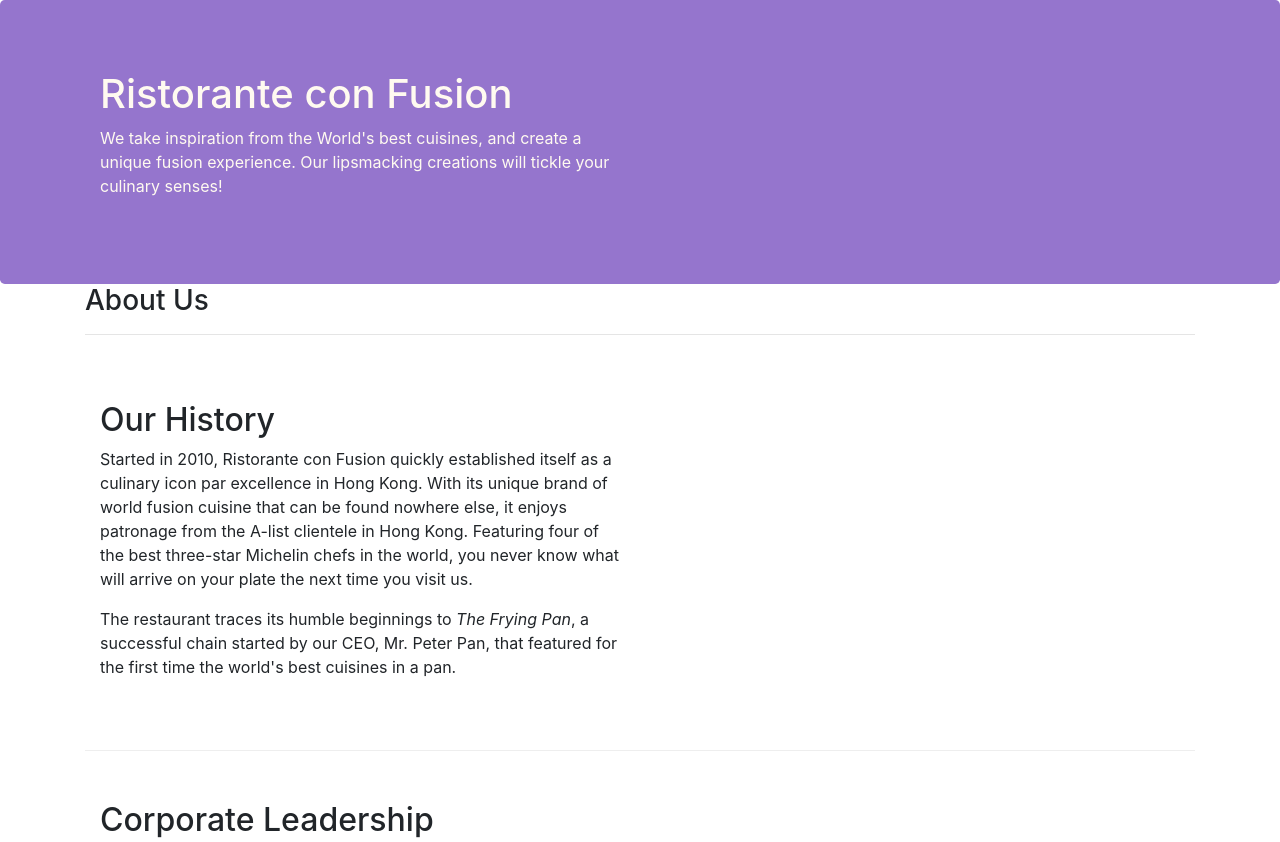
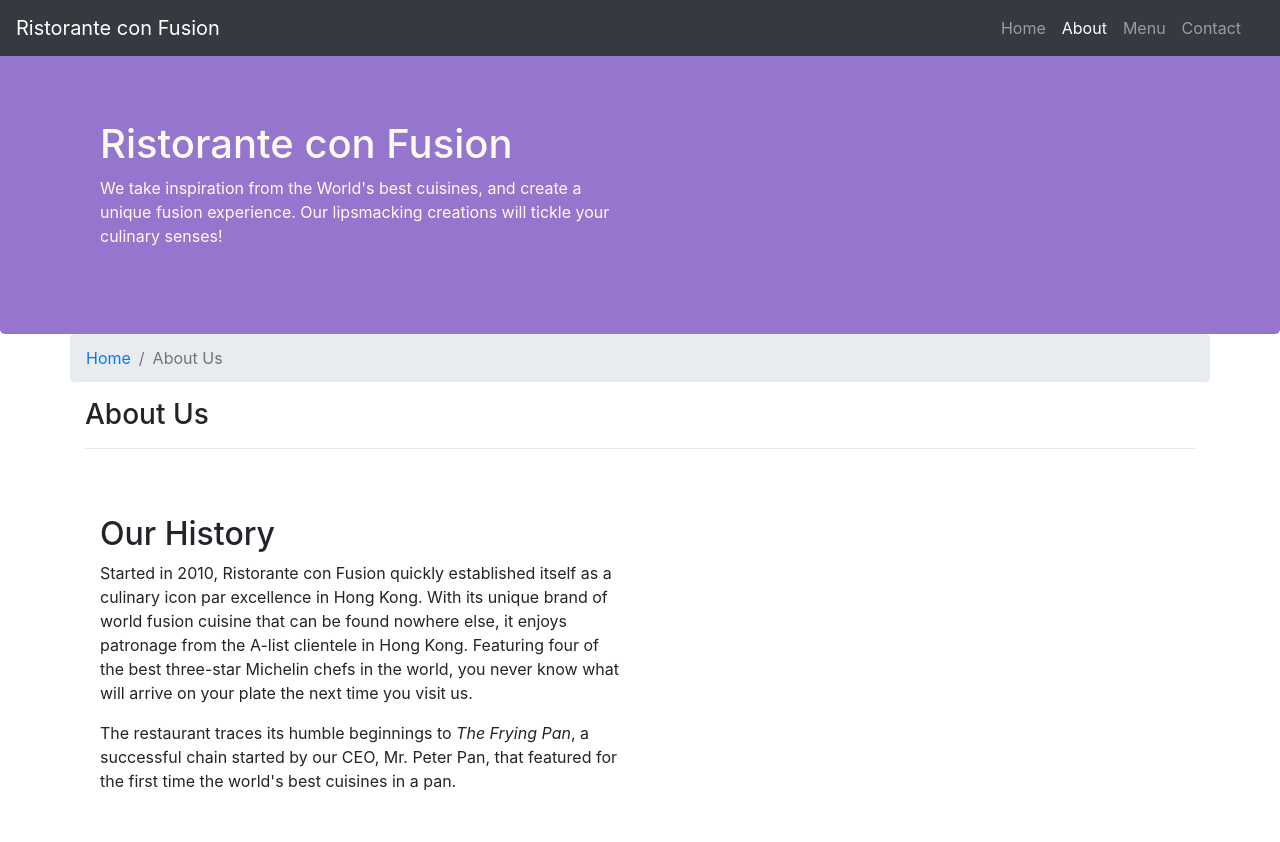
Before and after one commit to Navojith/Bootstrap-Project1, a website: page aboutus.html in a window 1280 px wide. Shown: the top 842 px of the page. Drawn offline with nearby package versions, Linux system fonts and the light colour scheme.

Commit message:
navbar & breadcrumbs

```diff
--- a/aboutus.html
+++ b/aboutus.html
@@ -20,6 +20,23 @@
 <body>
 
 
+    <nav class="navbar navbar-dark navbar-expand-sm bg-dark fixed-top">
+        <a class="navbar-brand mr-auto" href="./index.html">Ristorante con Fusion</a>
+        <button class="navbar-toggler" type="button" data-toggle="collapse" data-target="#navbarSupportedContent">
+            <span class="navbar-toggler-icon"></span>
+        </button>
+
+        <div class="collapse navbar-collapse" id="navbarSupportedContent">
+            <div class="container">
+                <ul class="navbar-nav float-sm-right">
+                    <li class="nav-item"><a class="nav-link" href="./index.html">Home</a></li>
+                    <li class="nav-item active"><a class="nav-link" href="./aboutus.html">About</a></li>
+                    <li class="nav-item"><a class="nav-link" href="#">Menu</a></li>
+                    <li class="nav-item"><a class="nav-link" href="#">Contact</a></li>
+                </ul>
+            </div>
+        </div>
+    </nav>
 
     <header class="jumbotron">
         <div class="container">
@@ -36,6 +53,10 @@
 
     <div class="container">
         <div class="row">
+            <ol class="col-12 breadcrumb">
+                <li class="breadcrumb-item"><a href="./index.html">Home</a></li>
+                <li class="breadcrumb-item active">About Us</li>
+            </ol>
             <div class="col-12">
                <h3>About Us</h3>
                <hr>
@@ -73,7 +94,7 @@
                 <div class="col-4 offset-1 col-sm-2">
                     <h5>Links</h5>
                     <ul class="list-unstyled">
-                        <li><a href="#">Home</a></li>
+                        <li><a href="./index.html">Home</a></li>
                         <li><a href="#">About</a></li>
                         <li><a href="#">Menu</a></li>
                         <li><a href="#">Contact</a></li>
--- a/css/styles.css
+++ b/css/styles.css
@@ -28,3 +28,8 @@
     margin:0px;
     color:#0f0f0f;
 }
+
+body {
+    padding: 50px 0;
+    z-index: 0;
+}
```
Also changed, not shown: index.html (+2 -3 lines).
